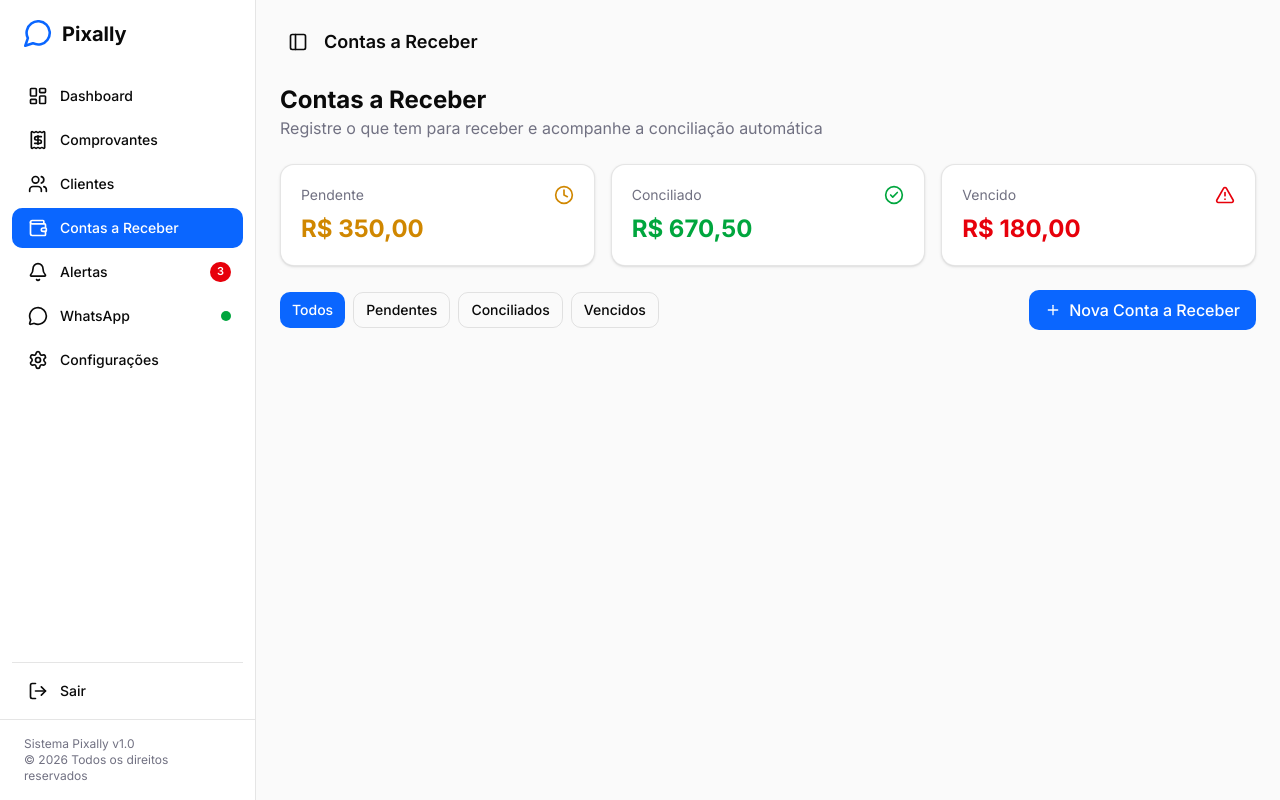
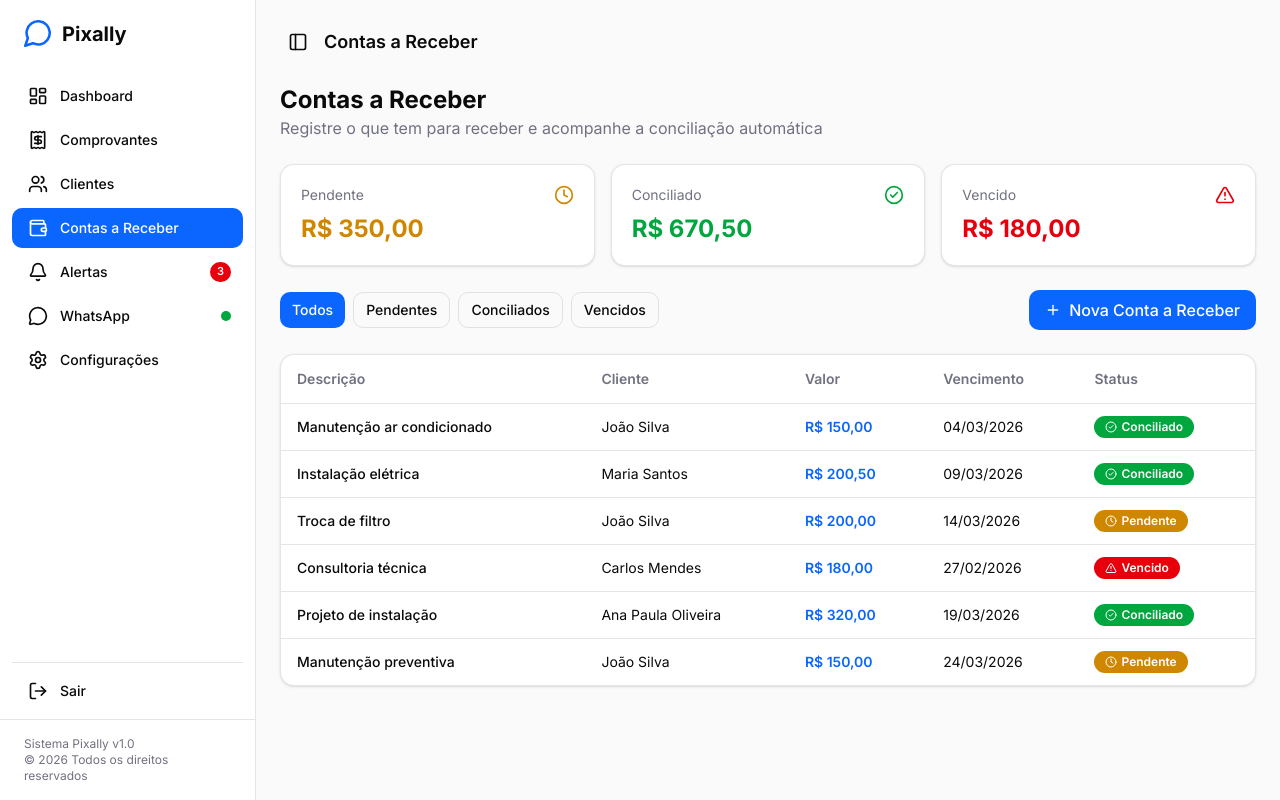
Before and after one commit to pixally-app/pixally-frontend, a Next.js app: page /receivables in a window 1280 px wide. Built offline with nearby package versions, Linux system fonts and the light colour scheme.

Commit message:
feat: add receivables data table

```diff
--- a/src/app/(main)/receivables/page.tsx
+++ b/src/app/(main)/receivables/page.tsx
@@ -2,9 +2,32 @@
 
 import { useState, useMemo } from "react";
 import { Card, CardContent } from "@/components/ui/card";
+import { Badge } from "@/components/ui/badge";
 import { Button } from "@/components/ui/button";
+import {
+  Table,
+  TableHeader,
+  TableBody,
+  TableRow,
+  TableHead,
+  TableCell,
+} from "@/components/ui/table";
 import { Clock, CheckCircle2, AlertTriangle, Plus } from "lucide-react";
 import { receivables, type ReceivableStatus } from "@/data/mock-receivables";
+
+const statusConfig: Record<
+  ReceivableStatus,
+  { label: string; variant: "warning" | "success" | "destructive"; icon: typeof Clock }
+> = {
+  pending: { label: "Pendente", variant: "warning", icon: Clock },
+  reconciled: { label: "Conciliado", variant: "success", icon: CheckCircle2 },
+  overdue: { label: "Vencido", variant: "destructive", icon: AlertTriangle },
+};
+
+function formatDate(dateStr: string) {
+  const [year, month, day] = dateStr.split("-");
+  return `${day}/${month}/${year}`;
+}
 
 function formatCurrency(cents: number) {
   return (cents / 100).toLocaleString("pt-BR", {
@@ -110,6 +133,43 @@ export default function ReceivablesPage() {
           Nova Conta a Receber
         </Button>
       </div>
+
+      <Card>
+        <Table>
+          <TableHeader>
+            <TableRow>
+              <TableHead>Descrição</TableHead>
+              <TableHead>Cliente</TableHead>
+              <TableHead>Valor</TableHead>
+              <TableHead>Vencimento</TableHead>
+              <TableHead>Status</TableHead>
+            </TableRow>
+          </TableHeader>
+          <TableBody>
+            {filtered.map((r) => {
+              const config = statusConfig[r.status];
+              const StatusIcon = config.icon;
+
+              return (
+                <TableRow key={r.id}>
+                  <TableCell className="font-medium">{r.description}</TableCell>
+                  <TableCell>{r.clientName}</TableCell>
+                  <TableCell className="font-semibold text-primary">
+                    {formatCurrency(r.amount)}
+                  </TableCell>
+                  <TableCell>{formatDate(r.dueDate)}</TableCell>
+                  <TableCell>
+                    <Badge variant={config.variant} className="gap-1">
+                      <StatusIcon className="size-3" />
+                      {config.label}
+                    </Badge>
+                  </TableCell>
+                </TableRow>
+              );
+            })}
+          </TableBody>
+        </Table>
+      </Card>
     </div>
   );
 }
```
